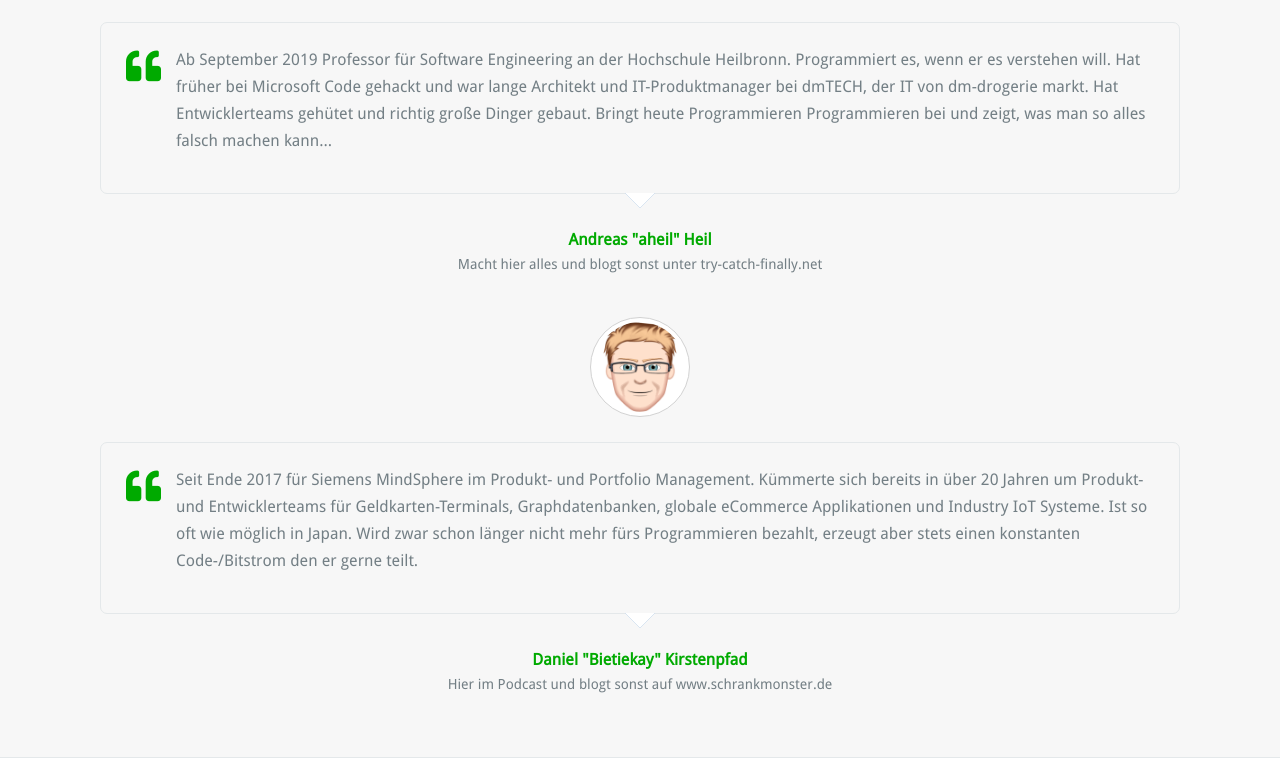
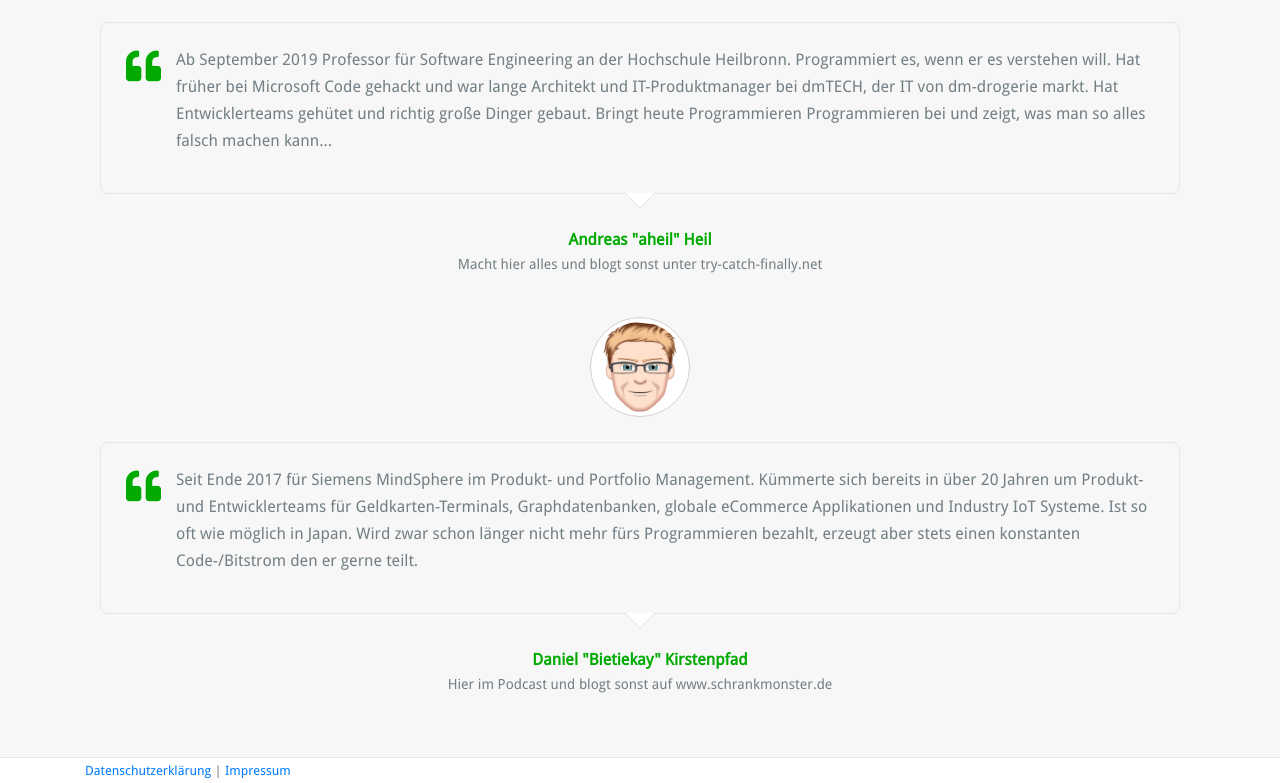
Before and after one commit to aheil/hack-the-planet-tv, a plain HTML site: page index.html in a window 1280 px wide. Shown: the part 1469-2252 px from the top of the page. Before the commit the page ends 2227 px from the top, so only its background shows below. Drawn offline with Linux system fonts and the light colour scheme.

Commit message:
added link to datenschutz

```diff
--- a/index.html
+++ b/index.html
@@ -248,10 +248,19 @@
         </div>
     </section>
 
-
+    <div class="container">
+        <div class="row">
+            <div class="col-md-12 col-sm-12 col-xs-12 small">
+            <a href="https://podcast.hack-the-planet.tv/datenschutzerklaerung/">Datenschutzerklärung</a> |    <a href="https://podcast.hack-the-planet.tv/impressum/">Impressum</a>
+            </div></div></div>
 
     <script src="jquery-3.4.1/jquery-3.4.1.min.js"></script>
     <script src="popper-1.15.0/popper.min.js"></script>
+
+
+
 </body>
 
+
+
 </html>
```
